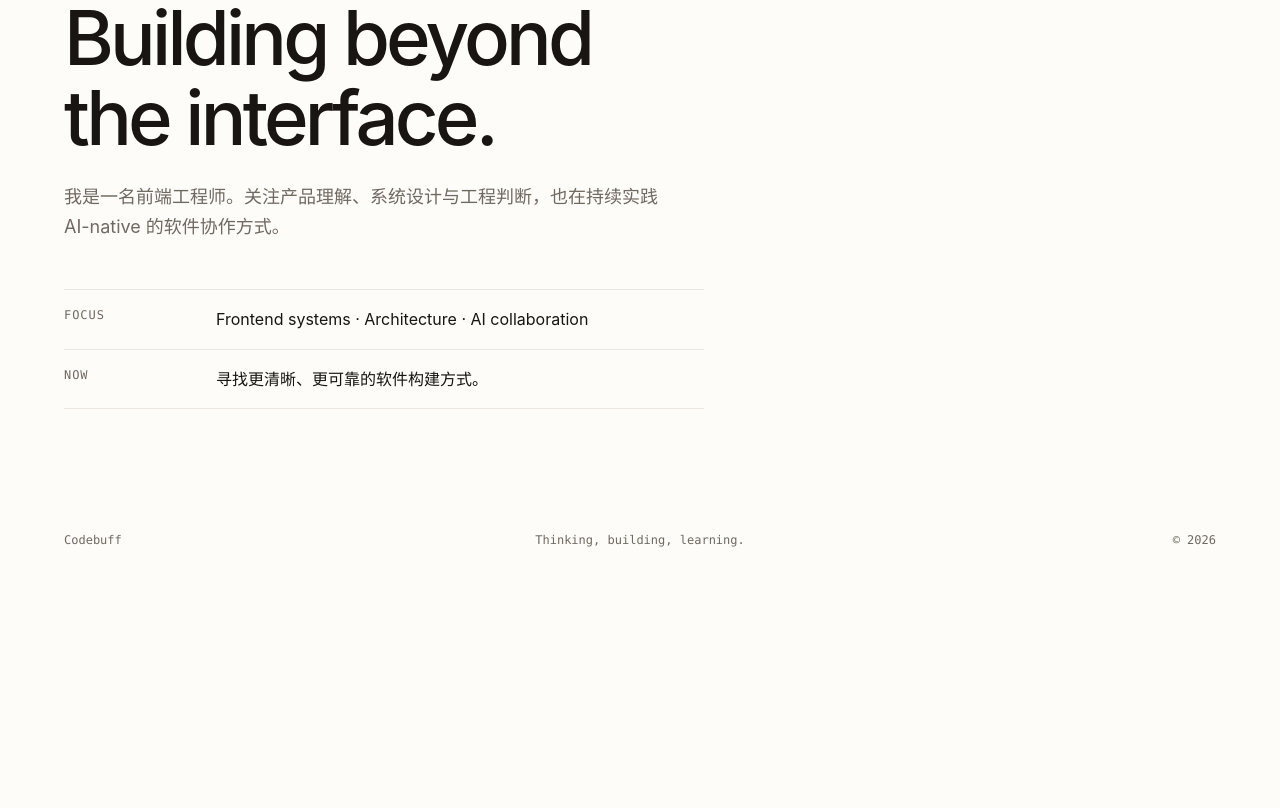
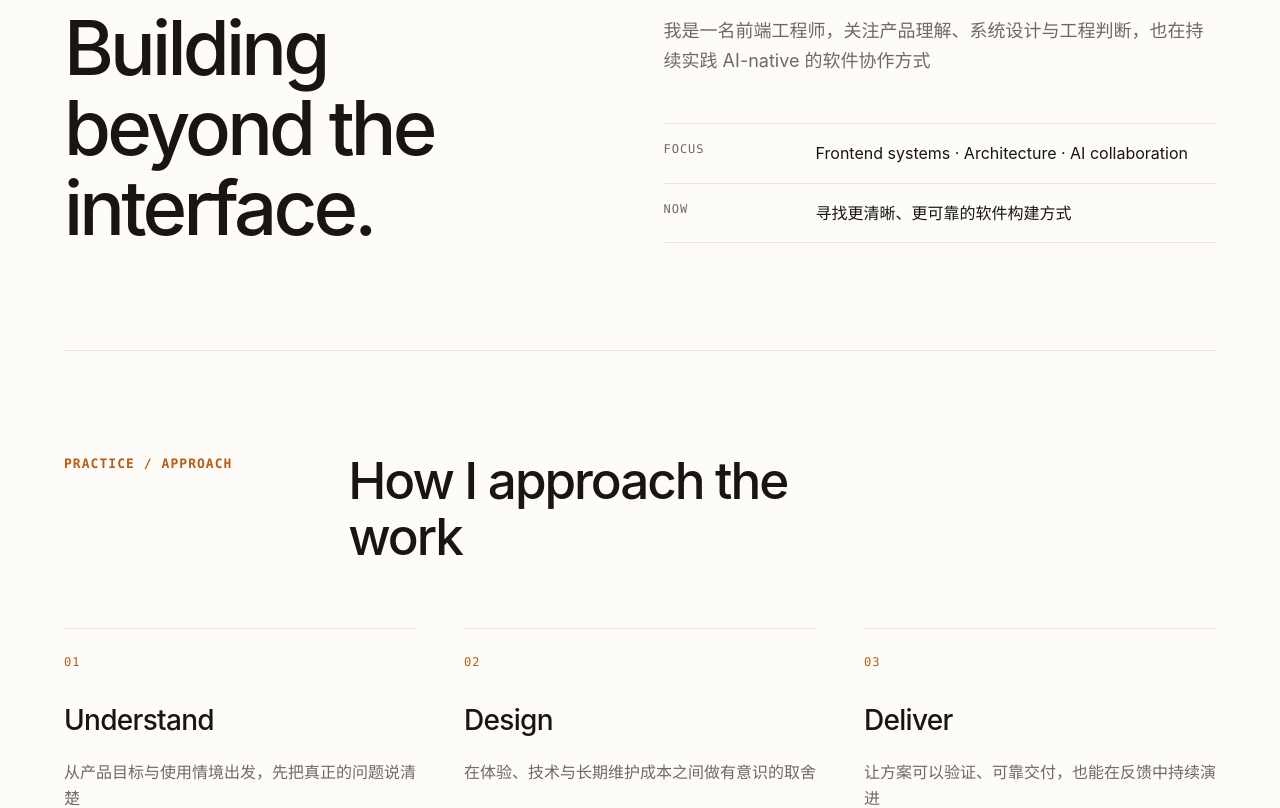
Before and after one commit to bangbangde/codebuff-next, a Next.js app: page /me in a window 1280 px wide. Shown: the part 200-1008 px from the top of the page. Before the commit the page ends 800 px from the top, so only its background shows below. Built offline with nearby package versions, Linux system fonts and the light colour scheme.

Commit message:
Align Lab and Me with the landing direction

```diff
--- a/app/content.ts
+++ b/app/content.ts
@@ -3,18 +3,18 @@ export const labEntries = [
     slug: "ai-native-interface-work",
     kind: "工程札记",
     title: "AI-native 界面工作：从代码产出到工程判断",
-    summary: "从生成代码走向约束、验证与系统判断，重新理解前端工程师的工作重心。",
+    summary: "从生成代码走向约束、验证与系统判断，重新理解前端工程师的工作重心",
   },
   {
     slug: "designing-reversible-experiments",
     kind: "产品实验",
     title: "设计可逆的产品实验",
-    summary: "用足够小、可比较的产品切片获取真实反馈，而不是提前搭建完整基础设施。",
+    summary: "用足够小、可比较的产品切片获取真实反馈，而不是提前搭建完整基础设施",
   },
   {
     slug: "calm-technical-interfaces",
     kind: "界面研究",
     title: "什么让技术界面显得从容？",
-    summary: "通过层级、留白和信息密度建立可信度，而非依赖装饰与夸张动效。",
+    summary: "通过层级、留白和信息密度建立可信度，而非依赖装饰与夸张动效",
   },
 ] as const;
--- a/app/interior.module.css
+++ b/app/interior.module.css
@@ -1,13 +1,20 @@
 .page {
   min-height: 70svh;
-  padding-block: clamp(var(--space-12), 7vw, 6rem);
+  padding-top: clamp(var(--space-12), 7vw, 6rem);
+}
+
+.pageHeader,
+.meHero {
+  padding-bottom: clamp(var(--space-16), 8vw, 7rem);
+  border-bottom: var(--border-width) solid var(--border);
 }
 
 .eyebrow {
   margin: 0;
   color: var(--accent);
   font-family: var(--typeface-code);
-  font-size: var(--text-xs);
+  font-size: 0.8125rem;
+  font-weight: 600;
   letter-spacing: var(--tracking-label);
   text-transform: uppercase;
 }
@@ -29,15 +36,14 @@
 }
 
 .list {
-  margin-top: var(--space-16);
-  border-top: var(--border-width) solid var(--border);
+  margin: 0;
 }
 
 .item {
   display: grid;
   grid-template-columns: minmax(8rem, 0.3fr) 1fr;
   gap: var(--space-6);
-  padding-block: var(--space-8);
+  padding-block: clamp(var(--space-8), 4vw, var(--space-12));
   border-bottom: var(--border-width) solid var(--border);
   scroll-margin-top: var(--space-8);
 }
@@ -66,7 +72,7 @@
 
 .facts {
   display: grid;
-  max-width: 40rem;
+  max-width: none;
   margin: var(--space-12) 0 0;
   border-top: var(--border-width) solid var(--border);
 }
@@ -92,9 +98,107 @@
   text-transform: uppercase;
 }
 
+.meLead {
+  display: grid;
+  grid-template-columns: minmax(0, 0.9fr) minmax(24rem, 1fr);
+  gap: clamp(var(--space-12), 8vw, 8rem);
+  align-items: start;
+  margin-top: var(--space-6);
+}
+
+.meLead .title,
+.meDetails .intro {
+  margin-top: 0;
+}
+
+.meDetails {
+  padding-top: var(--space-2);
+}
+
+.practice {
+  padding-block: clamp(var(--space-16), 8vw, 7rem);
+  border-bottom: var(--border-width) solid var(--border);
+}
+
+.practiceHeading {
+  display: grid;
+  grid-template-columns: minmax(12rem, 0.3fr) minmax(0, 1fr);
+  gap: var(--space-6);
+  align-items: start;
+}
+
+.practiceHeading h2 {
+  max-width: 16ch;
+  margin: 0;
+  font-size: clamp(2rem, 4vw, 3.5rem);
+  font-weight: 520;
+  letter-spacing: -0.04em;
+  line-height: 1.08;
+}
+
+.principles {
+  display: grid;
+  grid-template-columns: repeat(3, minmax(0, 1fr));
+  gap: clamp(var(--space-6), 4vw, var(--space-12));
+  margin-top: var(--space-16);
+}
+
+.principle {
+  padding-top: var(--space-6);
+  border-top: var(--border-width) solid var(--border);
+}
+
+.principleIndex {
+  margin: 0;
+  color: var(--accent);
+  font-family: var(--typeface-code);
+  font-size: var(--text-xs);
+  letter-spacing: var(--tracking-label);
+}
+
+.principle h3 {
+  margin: var(--space-6) 0 0;
+  font-size: clamp(1.25rem, 2.2vw, 1.75rem);
+  font-weight: 540;
+  letter-spacing: -0.025em;
+}
+
+.principle > p:last-child {
+  margin: var(--space-4) 0 0;
+  color: var(--muted-foreground);
+}
+
 @media (max-width: 40rem) {
   .item {
     grid-template-columns: 1fr;
     gap: var(--space-3);
   }
+
+  .meLead,
+  .practiceHeading,
+  .principles {
+    grid-template-columns: 1fr;
+  }
+
+  .meLead {
+    gap: var(--space-8);
+  }
+
+  .meDetails {
+    padding-top: 0;
+  }
+
+  .facts div {
+    grid-template-columns: 5rem minmax(0, 1fr);
+    gap: var(--space-4);
+  }
+
+  .practiceHeading {
+    gap: var(--space-4);
+  }
+
+  .principles {
+    gap: var(--space-8);
+    margin-top: var(--space-12);
+  }
 }
--- a/app/lab/page.tsx
+++ b/app/lab/page.tsx
@@ -10,22 +10,28 @@ export const metadata: Metadata = {
 export default function LabPage() {
   return (
     <main className={styles.page} id="main-content">
-      <p className={styles.eyebrow}>Lab / Selected work</p>
-      <h1 className={styles.title}>Notes from the workbench.</h1>
-      <p className={styles.intro} lang="zh-CN">
-        这里收集工程笔记、界面研究与仍在形成中的技术实验。
-      </p>
-      <div className={styles.list}>
-        {labEntries.map((entry) => (
+      <section className={styles.pageHeader} aria-labelledby="lab-page-title">
+        <p className={styles.eyebrow}>Lab / Selected work</p>
+        <h1 className={styles.title} id="lab-page-title">
+          Notes from the workbench.
+        </h1>
+        <p className={styles.intro} lang="zh-CN">
+          这里收集工程笔记、界面研究与仍在形成中的技术实验
+        </p>
+      </section>
+      <section className={styles.list} aria-label="Selected Lab entries">
+        {labEntries.map((entry, index) => (
           <article className={styles.item} id={entry.slug} key={entry.slug}>
-            <p className={styles.kind}>{entry.kind}</p>
+            <p className={styles.kind}>
+              {String(index + 1).padStart(2, "0")} / {entry.kind}
+            </p>
             <div>
               <h2>{entry.title}</h2>
               <p lang="zh-CN">{entry.summary}</p>
             </div>
           </article>
         ))}
-      </div>
+      </section>
     </main>
   );
 }
--- a/app/me/page.tsx
+++ b/app/me/page.tsx
@@ -1,5 +1,20 @@
 import type { Metadata } from "next";
 import styles from "../interior.module.css";
+
+const principles = [
+  {
+    label: "Understand",
+    description: "从产品目标与使用情境出发，先把真正的问题说清楚",
+  },
+  {
+    label: "Design",
+    description: "在体验、技术与长期维护成本之间做有意识的取舍",
+  },
+  {
+    label: "Deliver",
+    description: "让方案可以验证、可靠交付，也能在反馈中持续演进",
+  },
+] as const;
 
 export const metadata: Metadata = {
   title: "Me · Codebuff",
@@ -9,10 +24,15 @@ export const metadata: Metadata = {
 export default function MePage() {
   return (
     <main className={styles.page} id="main-content">
+      <section className={styles.meHero} aria-labelledby="me-page-title">
         <p className={styles.eyebrow}>Me / Frontend engineer</p>
-      <h1 className={styles.title}>Building beyond the interface.</h1>
+        <div className={styles.meLead}>
+          <h1 className={styles.title} id="me-page-title">
+            Building beyond the interface.
+          </h1>
+          <div className={styles.meDetails}>
             <p className={styles.intro} lang="zh-CN">
-        我是一名前端工程师。关注产品理解、系统设计与工程判断，也在持续实践 AI-native 的软件协作方式。
+              我是一名前端工程师，关注产品理解、系统设计与工程判断，也在持续实践 AI-native 的软件协作方式
             </p>
             <dl className={styles.facts}>
               <div>
@@ -21,9 +41,30 @@ export default function MePage() {
               </div>
               <div>
                 <dt>Now</dt>
-          <dd lang="zh-CN">寻找更清晰、更可靠的软件构建方式。</dd>
+                <dd lang="zh-CN">寻找更清晰、更可靠的软件构建方式</dd>
               </div>
             </dl>
+          </div>
+        </div>
+      </section>
+
+      <section className={styles.practice} aria-labelledby="practice-title">
+        <div className={styles.practiceHeading}>
+          <p className={styles.eyebrow}>Practice / Approach</p>
+          <h2 id="practice-title">How I approach the work</h2>
+        </div>
+        <div className={styles.principles}>
+          {principles.map((principle, index) => (
+            <article className={styles.principle} key={principle.label}>
+              <p className={styles.principleIndex}>
+                {String(index + 1).padStart(2, "0")}
+              </p>
+              <h3>{principle.label}</h3>
+              <p lang="zh-CN">{principle.description}</p>
+            </article>
+          ))}
+        </div>
+      </section>
     </main>
   );
 }
```
Also changed, not shown: 2 other files (tests, documents, lock files or other folders). Lines whose indentation alone changed are shown as unchanged.
